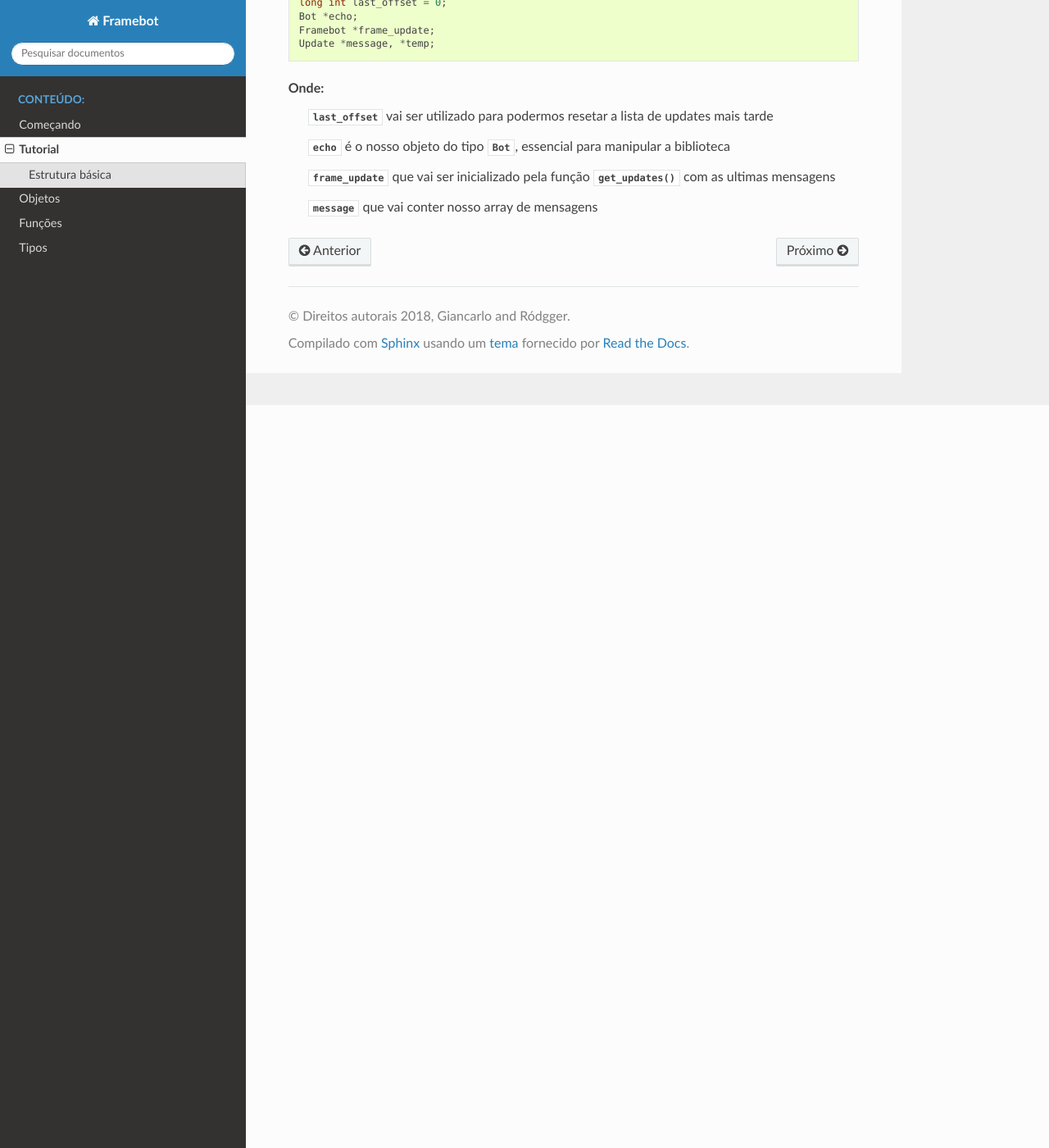
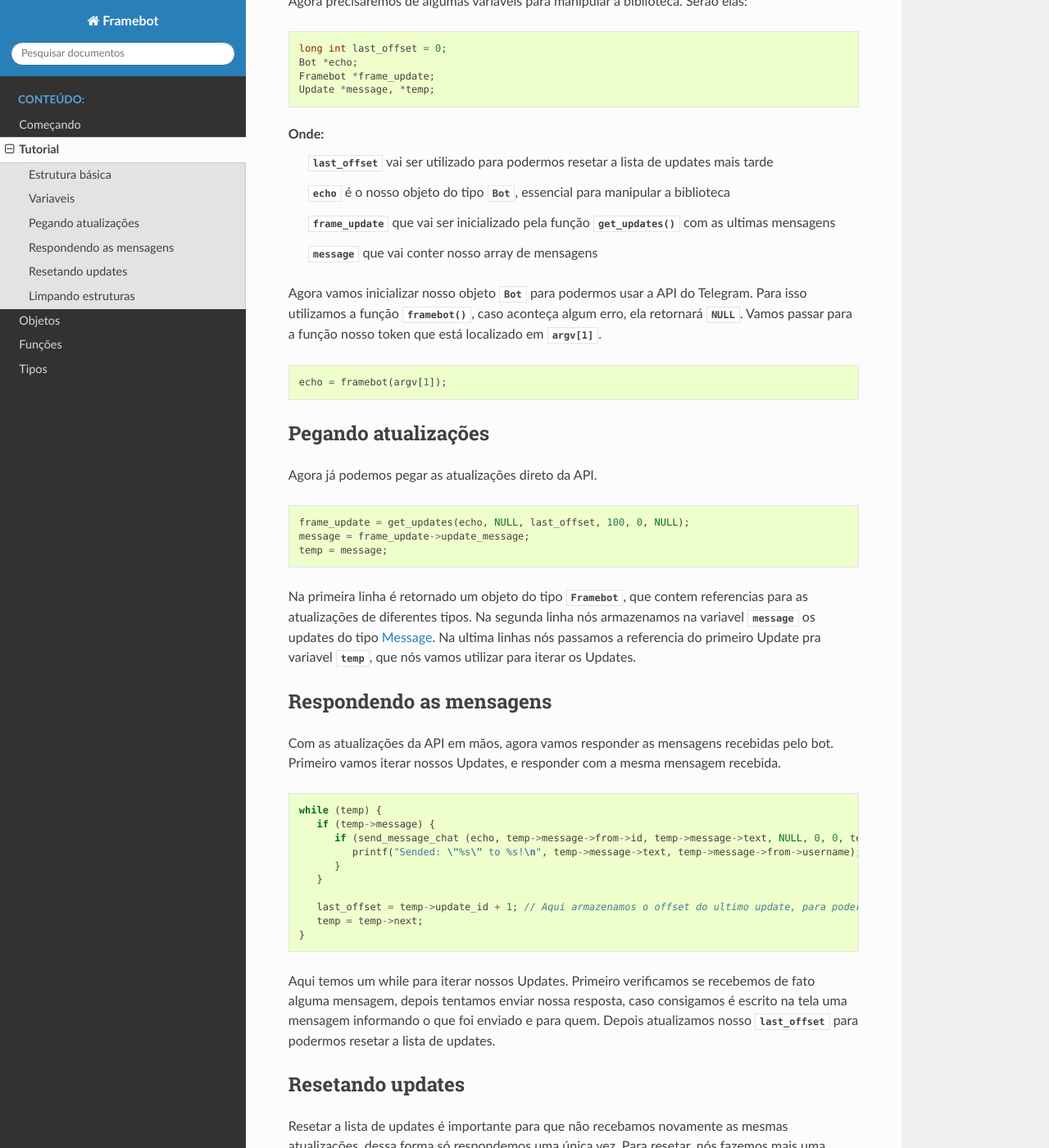
Before and after one commit to giancarlopro/framebot, a Sphinx documentation site: the page built from docs/tutorial.rst, in a window 1280 px wide and 1400 px high, scrolled down 906 px. Shown: the whole window at 82% size. Built offline with Sphinx 7.4.7 and the Read the Docs theme 2.0.0, drawn with Linux system fonts in a browser that asks for light colours; some of the changed text lies outside the part shown.

Commit message:
Updated tutorial

```diff
--- a/docs/tutorial.rst
+++ b/docs/tutorial.rst
@@ -38,6 +38,9 @@ Para isso vamos criar nossa estrutura em c da seguinte forma:
 Aqui nós criamos uma condição caso o `token` não seja fornecido,
 e inicializamos a biblioteca com a função :c:func:`framebot_init`.
 
+Variaveis
+---------
+
 Agora precisaremos de algumas variáveis para manipular a biblioteca.
 Serão elas:
 
@@ -56,3 +59,80 @@ Onde:
    :c:data:`frame_update` que vai ser inicializado pela função :c:func:`get_updates` com as ultimas mensagens
 
    :c:data:`message` que vai conter nosso array de mensagens
+
+Agora vamos inicializar nosso objeto :c:type:`Bot` para podermos usar a API do Telegram.
+Para isso utilizamos a função :c:func:`framebot`, caso aconteça algum erro, ela retornará :c:type:`NULL`.
+Vamos passar para a função nosso token que está localizado em :c:data:`argv[1]`.
+
+.. code-block:: c
+
+   echo = framebot(argv[1]);
+
+Pegando atualizações
+--------------------
+
+Agora já podemos pegar as atualizações direto da API.
+
+.. code-block:: c
+
+   frame_update = get_updates(echo, NULL, last_offset, 100, 0, NULL);
+   message = frame_update->update_message;
+   temp = message;
+
+Na primeira linha é retornado um objeto do tipo :c:type:`Framebot`,
+que contem referencias para as atualizações de diferentes tipos.
+Na segunda linha nós armazenamos na variavel :c:data:`message` os updates
+do tipo `Message`_.
+Na ultima linhas nós passamos a referencia do primeiro Update pra variavel :c:data:`temp`,
+que nós vamos utilizar para iterar os Updates.
+
+.. _`Message`: https://core.telegram.org/bots/api#update
+
+Respondendo as mensagens
+------------------------
+
+Com as atualizações da API em mãos, agora vamos responder as mensagens recebidas pelo bot.
+Primeiro vamos iterar nossos Updates, e responder com a mesma mensagem recebida.
+
+.. code-block:: c
+
+   while (temp) {
+      if (temp->message) {
+         if (send_message_chat (echo, temp->message->from->id, temp->message->text, NULL, 0, 0, temp->message->message_id, NULL)) {
+            printf("Sended: \"%s\" to %s!\n", temp->message->text, temp->message->from->username);
+         }
+      }
+
+      last_offset = temp->update_id + 1; // Aqui armazenamos o offset do ultimo update, para podermos resetar depois
+      temp = temp->next;
+   }
+
+Aqui temos um while para iterar nossos Updates. Primeiro verificamos se recebemos de fato alguma mensagem,
+depois tentamos enviar nossa resposta, caso consigamos é escrito na tela uma mensagem informando
+o que foi enviado e para quem.
+Depois atualizamos nosso :c:data:`last_offset` para podermos resetar a lista de updates.
+
+Resetando updates
+-----------------
+
+Resetar a lista de updates é importante para que não recebamos novamente as mesmas atualizações,
+dessa forma só respondemos uma única vez.
+Para resetar, nós fazemos mais uma chamada à :c:func:`get_updates` e passamos o nosso :c:data:`last_offset`.
+Dessa forma, na próxima chamada à :c:func:`get_updates` não iremos receber os mesmos Updates.
+
+.. code-block:: c
+
+   get_updates(echo, frame_update, last_offset, 100, 0, NULL);
+
+Limpando estruturas
+-------------------
+
+No final nós liberamos a memória alocada com a função :c:func:`framebot_free`.
+
+.. code-block:: c
+
+   framebot_free(frame_update);
+
+Aqui finalizamos nosso tutorial.
+
+Código final disponível em `GitHub: Echo Bot`_.
```
Also changed, not shown: 6 other files.
